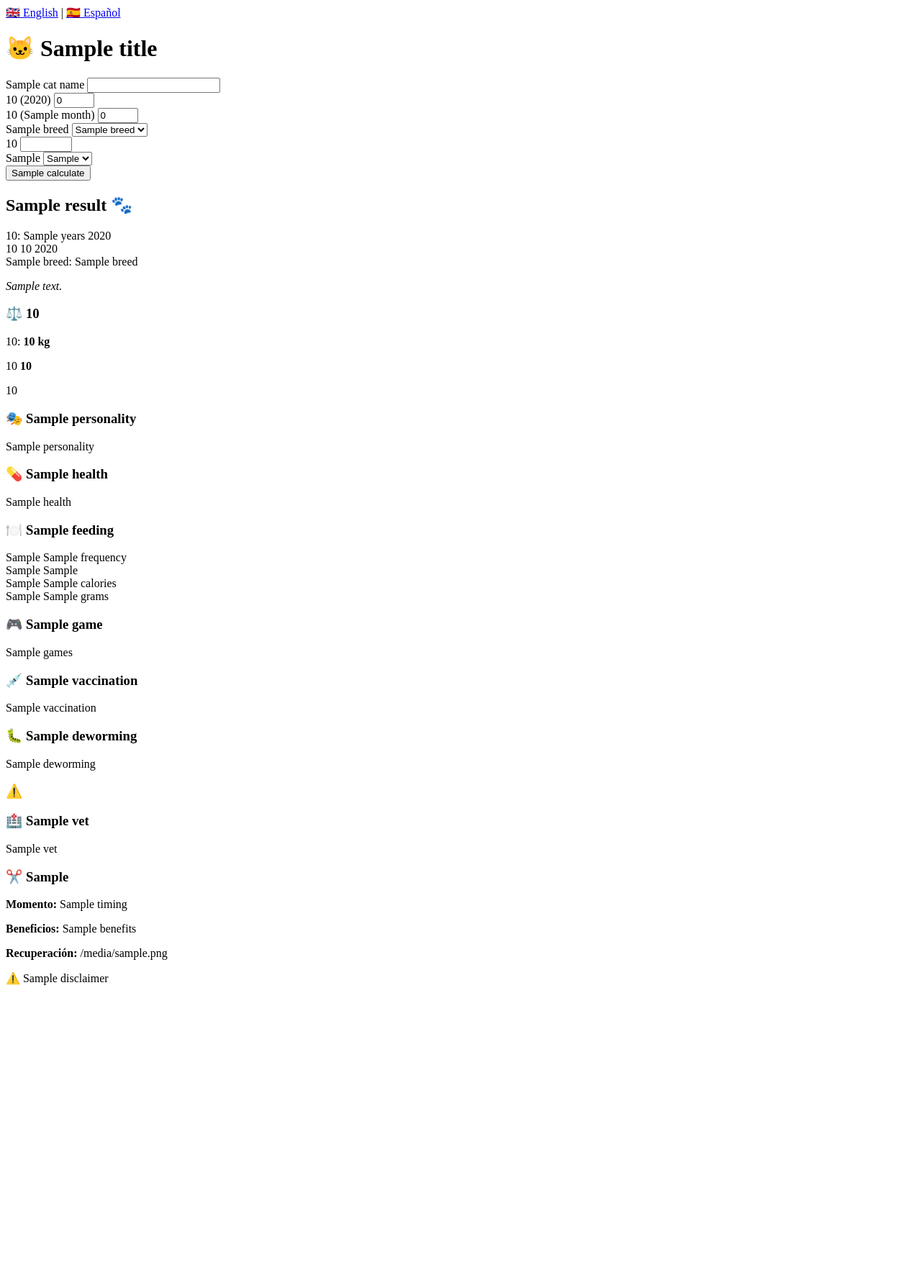
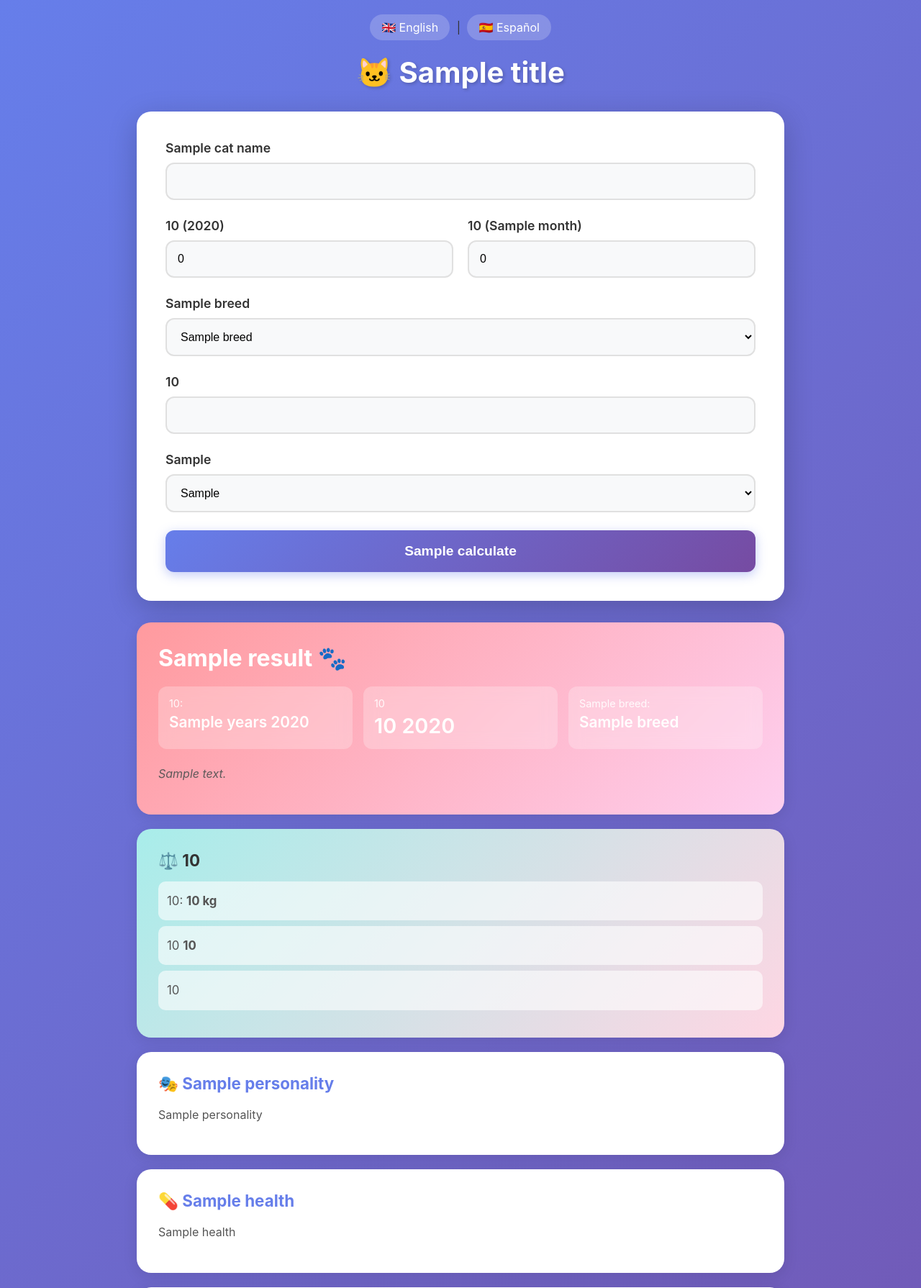
Before and after one commit to Kat209/CatCareAssistant, a Flask app: template templates/index.html in a window 1280 px wide. Shown: the top 1790 px of the page at 72% size. Before the commit the page ends 1369 px from the top, so only its background shows below. Run offline with Flask 3, Linux system fonts and the light colour scheme; the template is opened without the code that fills it: most values are stand-ins (such as "Sample title", 1, 10 or a date in 2020).

Commit message:
Update static/style.css

```diff
--- a/static/style.css
+++ b/static/style.css
@@ -1,30 +1,311 @@
-/* Estilos adicionales para las nuevas secciones */
+* {
+    margin: 0;
+    padding: 0;
+    box-sizing: border-box;
+}
 
-/* Lista de alimentación con bullet points */
-.feeding-list {
-    list-style: none;
-    padding-left: 0;
+body {
+    font-family: -apple-system, BlinkMacSystemFont, 'Segoe UI', Roboto, 'Helvetica Neue', Arial, sans-serif;
+    background: linear-gradient(135deg, #667eea 0%, #764ba2 100%);
+    min-height: 100vh;
+    padding: 20px;
+    color: #333;
+}
+
+.lang-switch {
+    text-align: center;
+    margin-bottom: 20px;
+}
+
+.lang-link {
+    color: white;
+    text-decoration: none;
+    padding: 8px 16px;
+    background: rgba(255, 255, 255, 0.2);
+    border-radius: 20px;
+    margin: 0 5px;
+    transition: all 0.3s ease;
+    display: inline-block;
+}
+
+.lang-link:hover {
+    background: rgba(255, 255, 255, 0.3);
+    transform: translateY(-2px);
+}
+
+.lang-link.active {
+    background: white;
+    color: #667eea;
+    font-weight: 600;
+}
+
+.container {
+    max-width: 900px;
+    margin: 0 auto;
+}
+
+h1 {
+    color: white;
+    text-align: center;
+    font-size: 2.5em;
+    margin-bottom: 30px;
+    text-shadow: 2px 2px 4px rgba(0,0,0,0.2);
+}
+
+.form-card {
+    background: white;
+    border-radius: 20px;
+    padding: 40px;
+    box-shadow: 0 10px 40px rgba(0, 0, 0, 0.2);
+    margin-bottom: 30px;
+}
+
+.form-group {
+    margin-bottom: 25px;
+}
+
+.form-group label {
+    display: block;
+    font-weight: 600;
+    margin-bottom: 10px;
+    color: #333;
+    font-size: 1.1em;
+}
+
+.form-group input,
+.form-group select {
+    width: 100%;
+    padding: 15px;
+    border: 2px solid #e0e0e0;
+    border-radius: 12px;
+    font-size: 1em;
+    transition: all 0.3s ease;
+    background: #f8f9fa;
+}
+
+.form-group input:focus,
+.form-group select:focus {
+    outline: none;
+    border-color: #667eea;
+    background: white;
+    box-shadow: 0 0 0 3px rgba(102, 126, 234, 0.1);
+}
+
+.form-row {
+    display: grid;
+    grid-template-columns: 1fr 1fr;
+    gap: 20px;
+}
+
+.btn-primary {
+    width: 100%;
+    padding: 18px;
+    background: linear-gradient(135deg, #667eea 0%, #764ba2 100%);
+    color: white;
+    border: none;
+    border-radius: 12px;
+    font-size: 1.2em;
+    font-weight: 600;
+    cursor: pointer;
+    transition: all 0.3s ease;
+    box-shadow: 0 4px 15px rgba(102, 126, 234, 0.4);
+}
+
+.btn-primary:hover {
+    transform: translateY(-2px);
+    box-shadow: 0 6px 20px rgba(102, 126, 234, 0.5);
+}
+
+.btn-primary:active {
+    transform: translateY(0);
+}
+
+.result-section {
+    display: grid;
+    gap: 20px;
+}
+
+.result-card {
+    background: white;
+    border-radius: 20px;
+    padding: 30px;
+    box-shadow: 0 4px 20px rgba(0, 0, 0, 0.1);
+    transition: transform 0.3s ease;
+}
+
+.result-card:hover {
+    transform: translateY(-5px);
+    box-shadow: 0 8px 30px rgba(0, 0, 0, 0.15);
+}
+
+.result-card h2 {
+    color: #333;
+    margin-bottom: 20px;
+    font-size: 1.8em;
+}
+
+.result-card h3 {
+    color: #667eea;
+    margin-bottom: 15px;
+    font-size: 1.4em;
+    display: flex;
+    align-items: center;
+    gap: 10px;
+}
+
+.result-card p {
+    line-height: 1.8;
+    color: #555;
+    margin-bottom: 12px;
+}
+
+.profile-card {
+    background: linear-gradient(135deg, #ff9a9e 0%, #fecfef 100%);
+    color: white;
+}
+
+.profile-card h2 {
+    color: white;
+    font-size: 2em;
+}
+
+.profile-card .breed-description {
+    margin-top: 20px;
+    font-style: italic;
+    opacity: 0.95;
+}
+
+.info-grid {
+    display: grid;
+    grid-template-columns: repeat(auto-fit, minmax(200px, 1fr));
+    gap: 15px;
+    margin-top: 20px;
+}
+
+.info-item {
+    background: rgba(255, 255, 255, 0.3);
+    padding: 15px;
+    border-radius: 12px;
+    backdrop-filter: blur(10px);
+}
+
+.profile-card .info-item {
+    background: rgba(255, 255, 255, 0.25);
+}
+
+.info-item .label {
+    display: block;
+    font-size: 0.9em;
+    margin-bottom: 5px;
+    opacity: 0.9;
+}
+
+.info-item .value {
+    display: block;
+    font-size: 1.3em;
+    font-weight: 600;
+}
+
+.info-item .value.highlight {
+    font-size: 1.8em;
+    color: white;
+}
+
+.weight-card {
+    background: linear-gradient(135deg, #a8edea 0%, #fed6e3 100%);
+}
+
+.weight-card h3 {
+    color: #333;
+}
+
+.weight-info {
     margin-top: 15px;
 }
 
-.feeding-list li {
-    padding: 12px 15px;
-    margin: 10px 0;
-    background: #f8f9fa;
-    border-radius: 8px;
-    border-left: 4px solid #667eea;
-    line-height: 1.6;
+.weight-info p {
+    padding: 12px;
+    margin: 8px 0;
+    background: rgba(255, 255, 255, 0.6);
+    border-radius: 10px;
+    font-size: 1.05em;
 }
 
-.feeding-list li strong {
-    color: #667eea;
-    display: inline-block;
-    min-width: 180px;
+.weight-status.healthy {
+    background: #d4edda !important;
+    color: #155724;
+    border-left: 4px solid #28a745;
+    font-weight: 600;
 }
 
-/* Sección de juegos y actividades */
-.games-section {
-    line-height: 1.8;
-    font-size: 1.05em;
-    white-space: pre-line;
+.weight-status.underweight {
+    background: #fff3cd !important;
+    color: #856404;
+    border-left: 4px solid #ffc107;
+    font-weight: 600;
 }
+
+.weight-status.overweight {
+    background: #f8d7da !important;
+    color: #721c24;
+    border-left: 4px solid #dc3545;
+    font-weight: 600;
+}
+
+.warning-card {
+    background: linear-gradient(135deg, #ffecd2 0%, #fcb69f 100%);
+}
+
+.warning-card h3 {
+    color: #d63031;
+}
+
+.disclaimer {
+    text-align: center;
+    margin-top: 30px;
+    padding: 20px;
+    background: rgba(255, 255, 255, 0.9);
+    border-radius: 15px;
+    color: #333;
+    font-style: italic;
+    box-shadow: 0 4px 15px rgba(0, 0, 0, 0.1);
+}
+
+/* Responsive Design */
+@media (max-width: 768px) {
+    .form-row {
+        grid-template-columns: 1fr;
+    }
+
+    .info-grid {
+        grid-template-columns: 1fr;
+    }
+
+    h1 {
+        font-size: 2em;
+    }
+
+    .form-card {
+        padding: 25px;
+    }
+
+    .result-card {
+        padding: 20px;
+    }
+}
+
+/* Animation for new content */
+@keyframes slideIn {
+    from {
+        opacity: 0;
+        transform: translateY(20px);
+    }
+    to {
+        opacity: 1;
+        transform: translateY(0);
+    }
+}
+
+.result-card {
+    animation: slideIn 0.5s ease-out;
+}
```
